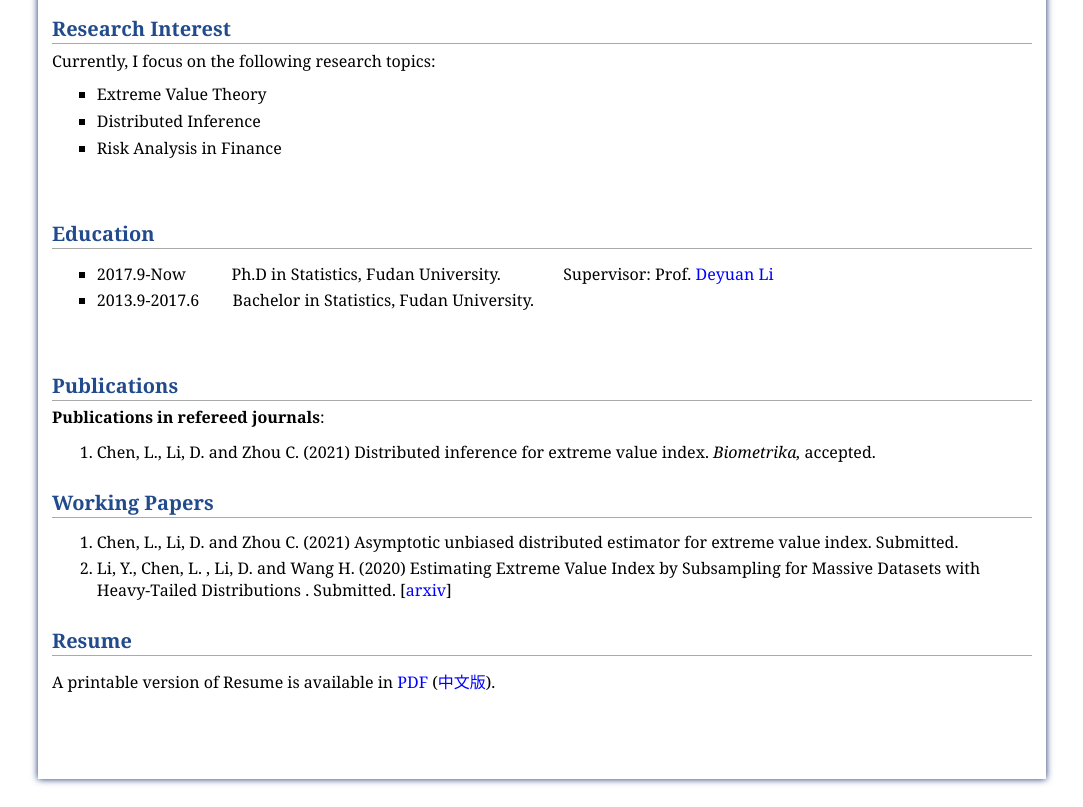
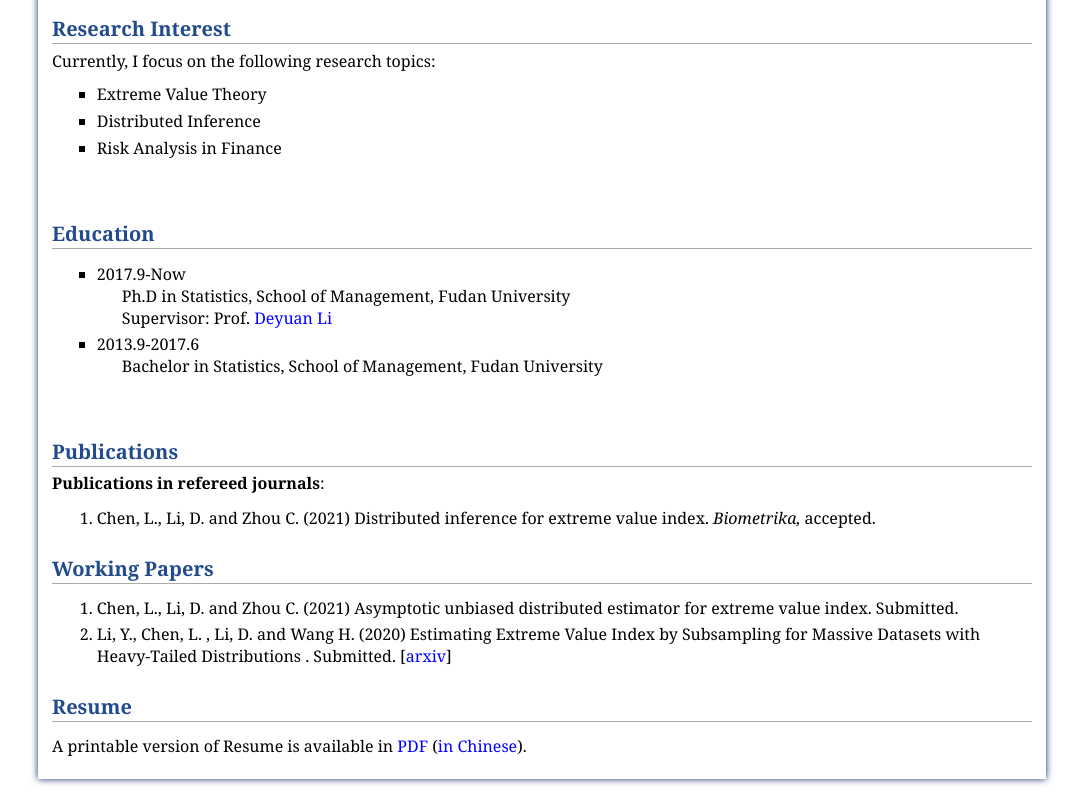
Before and after one commit to LjunChen/Resume, a plain HTML site: page index.html in a window 1280 px wide. Shown: the part 305-1112 px from the top of the page, without its empty margins (98-1181 px from the left). Drawn offline with Linux system fonts and the light colour scheme.

Commit message:
updattes

```diff
--- a/index.html
+++ b/index.html
@@ -55,8 +55,15 @@ Currently, I focus on the following research topics:
 
 <A NAME="Education"><h2>Education</h2></A>
 <ul>
-<li>2017.9-Now &nbsp;&nbsp;&nbsp;&nbsp;&nbsp;&nbsp;&nbsp;&nbsp;&nbsp;&nbsp;Ph.D in Statistics, Fudan  University</a>. &nbsp;&nbsp;&nbsp;&nbsp;&nbsp;&nbsp;&nbsp;&nbsp;&nbsp;&nbsp;&nbsp;&nbsp;&nbsp; Supervisor: Prof. <a href="https://www.fdsm.fudan.edu.cn/AboutUs/preview.html?uid=91949" target="_blank">Deyuan Li</a> </li>
-<Li>2013.9-2017.6 &nbsp;&nbsp;&nbsp;&nbsp;&nbsp;&nbsp;&nbsp;Bachelor in Statistics, Fudan University.
+<li>2017.9-Now
+    <br>
+    &nbsp;&nbsp; &nbsp;&nbsp;&nbsp;Ph.D in Statistics, School of Management, Fudan  University</a>
+    <br>
+    &nbsp;&nbsp; &nbsp;&nbsp;&nbsp;Supervisor: Prof. <a href="https://www.fdsm.fudan.edu.cn/AboutUs/preview.html?uid=91949" target="_blank">Deyuan Li</a> </li>
+<Li>2013.9-2017.6
+    <br>
+    &nbsp;&nbsp;&nbsp;&nbsp;&nbsp;
+    Bachelor in Statistics, School of Management, Fudan University
 </ul>
 <br />
 
@@ -129,7 +136,7 @@ Currently, I focus on the following research topics:
 
 <A NAME="CV"><h2>Resume</h2></A>
 <p style="text-indent: -1.6rem;margin-left: 0rem;">
-<div>A  printable version of Resume  is available in <a href="Files/CV/cv.pdf"> PDF</a> (<a href="Files/CV/CV_chinese.pdf">中文版</a>).
+<div>A  printable version of Resume  is available in <a href="Files/CV/cv.pdf"> PDF</a> (<a href="Files/CV/CV_chinese.pdf">in Chinese</a>).
 </div>
 </body>
 </html>
```
